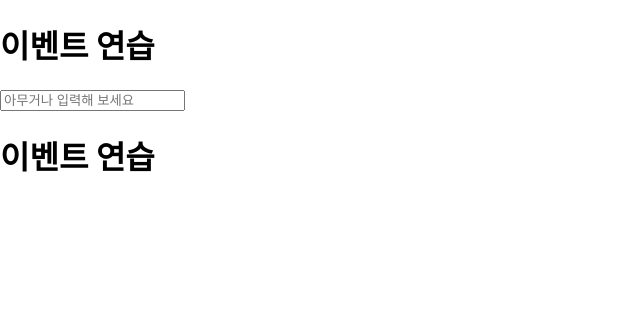
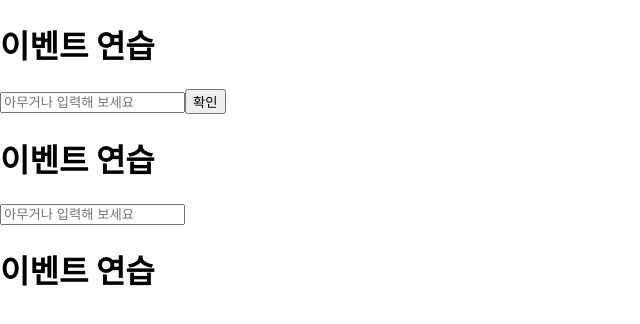
Before and after one commit to sanghyunbak/hello-react, a React (Create React App) app: page / in a window 1280 px wide. Shown: the top 324 px of the page, without its empty margins (0-640 px from the left). Built offline with nearby package versions, Linux system fonts and the light colour scheme.

Commit message:
[modify] add chapter 4 onchange event handler

```diff
--- a/src/chapter4_event_hendling/EventPracticeOnChange.js
+++ b/src/chapter4_event_hendling/EventPracticeOnChange.js
@@ -11,7 +11,13 @@ class EventPracticeOnChange extends Component {
               placeholder="아무거나 입력해 보세요"
               onChange={
                 (e) => {
-                  console.log(e)
+                  e.persist() // v17부터 아무 의미 없음
+                  console.log(e);
+                  setTimeout(()=>{
+                    console.warn(e.type);
+                    console.warn(e.target.value);
+                      }
+                  , 1);
                 }
               }
           />
--- /dev/null
+++ b/src/chapter4_event_hendling/EventPracticeWithState.js
@@ -0,0 +1,48 @@
+import React, {Component} from 'react';
+
+class EventPracticeWithState extends Component {
+  state = {
+    message: ''
+  }
+  render() {
+    return (
+        <div>
+          <h1>이벤트 연습</h1>
+          <input
+              type="text"
+              name="message"
+              value={this.state.message}
+              placeholder="아무거나 입력해 보세요"
+              onChange={
+                (e) => {
+                  e.persist() // v17부터 아무 의미 없음
+                  console.log(e);
+                  setTimeout(()=>{
+                        console.warn(e.type);
+                        console.warn(e.target.value);
+                      }
+                      , 1);
+                  this.setState({
+                    message: e.target.value
+                  })
+                  // this.state.message = e.target.value;
+                }
+              }
+          />
+
+          <button onClick={
+            ()=> {
+              alert(this.state.message)
+              this.setState({
+                message: ''
+              })
+            }
+          }>
+            확인
+          </button>
+        </div>
+    );
+  }
+}
+
+export default EventPracticeWithState;
--- a/src/index.js
+++ b/src/index.js
@@ -17,10 +17,13 @@ import SayColor from './chapter3_component/SayColor';
 import EventPractice from './chapter4_event_hendling/EventPractice';
 import EventPracticeOnChange
   from './chapter4_event_hendling/EventPracticeOnChange';
+import EventPracticeWithState
+  from './chapter4_event_hendling/EventPracticeWithState';
 
 const root = ReactDOM.createRoot(document.getElementById('root'));
 root.render(
     <React.StrictMode>
+      <EventPracticeWithState/>
       <EventPracticeOnChange/>
       <EventPractice/>
       {/*<SayColor/>*/}
```
